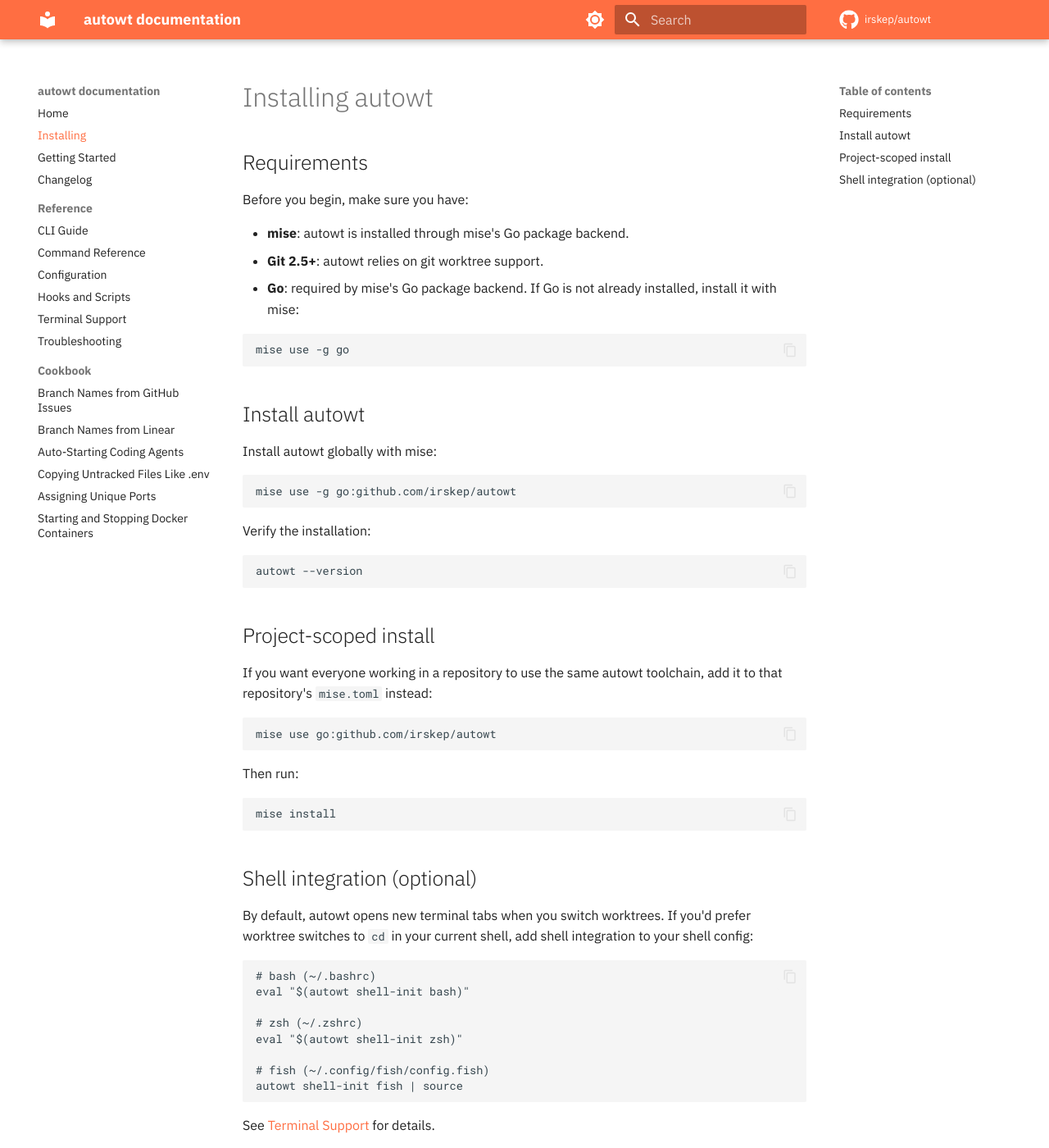
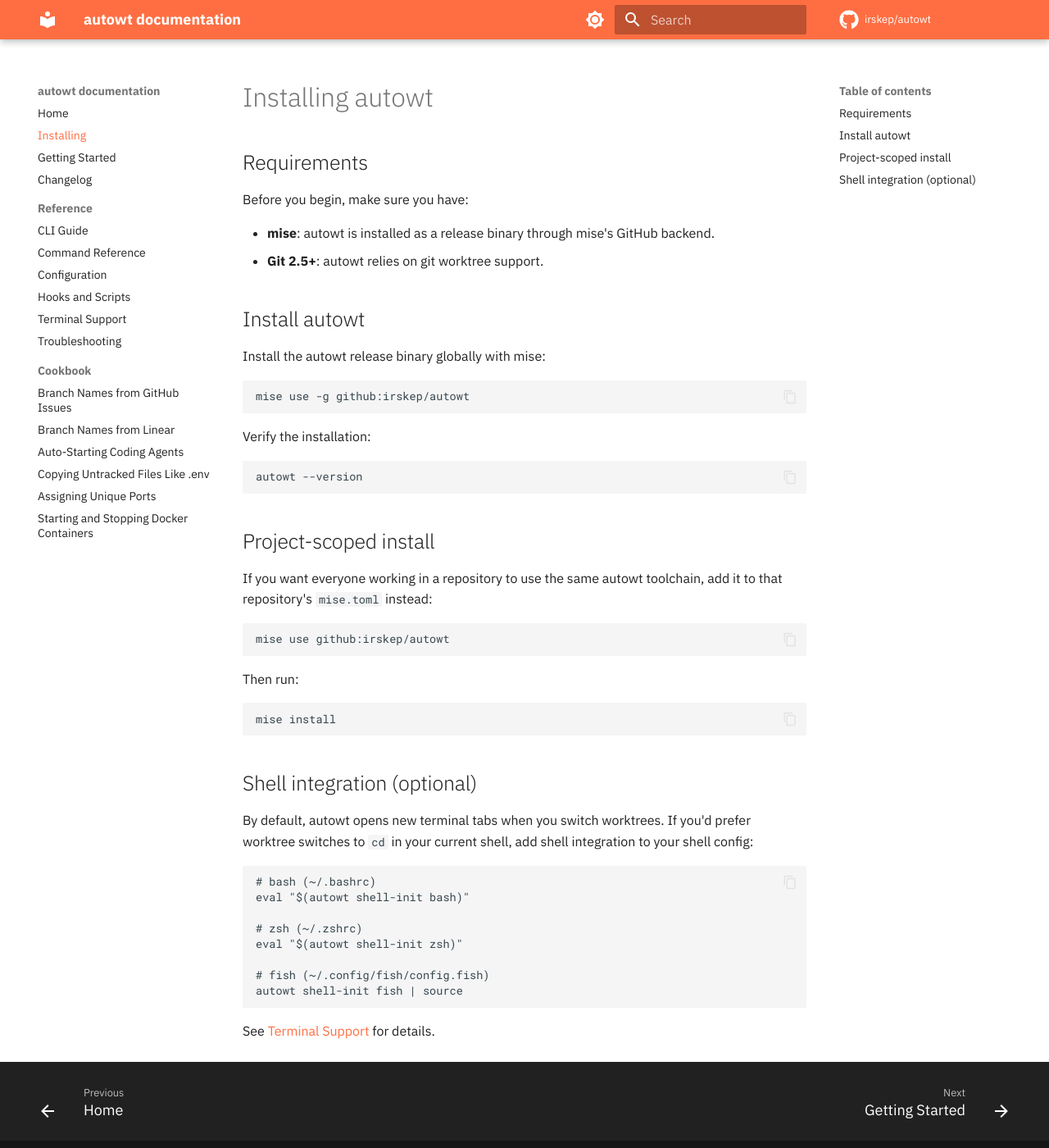
Before and after one commit to irskep/autowt, an MkDocs documentation site: the page built from docs/install.md, in a window 1280 px wide and 1400 px high. Shown: the whole window at 82% size. Built offline with MkDocs 1.6.1 and Material for MkDocs 9.7.7, drawn with Linux system fonts in a browser that asks for light colours; comment, search, counter and statistics services are not loaded; the version menu is left out.

Commit message:
Fix mise install instructions

````diff
--- a/docs/install.md
+++ b/docs/install.md
@@ -4,20 +4,15 @@
 
 Before you begin, make sure you have:
 
--   **mise**: autowt is installed through mise's Go package backend.
+-   **mise**: autowt is installed as a release binary through mise's GitHub backend.
 -   **Git 2.5+**: autowt relies on git worktree support.
--   **Go**: required by mise's Go package backend. If Go is not already installed, install it with mise:
-
-```bash
-mise use -g go
-```
 
 ## Install autowt
 
-Install autowt globally with mise:
+Install the autowt release binary globally with mise:
 
 ```bash
-mise use -g go:github.com/irskep/autowt
+mise use -g github:irskep/autowt
 ```
 
 Verify the installation:
@@ -31,7 +26,7 @@
 If you want everyone working in a repository to use the same autowt toolchain, add it to that repository's `mise.toml` instead:
 
 ```bash
-mise use go:github.com/irskep/autowt
+mise use github:irskep/autowt
 ```
 
 Then run:
````
Also changed, not shown: CHANGELOG.md (+2 -2 lines), README.md (+1 -1 lines), docs/index.md (+1 -1 lines), internal/docs/generated/autowt.txt (+6 -9 lines), 1 other file.
